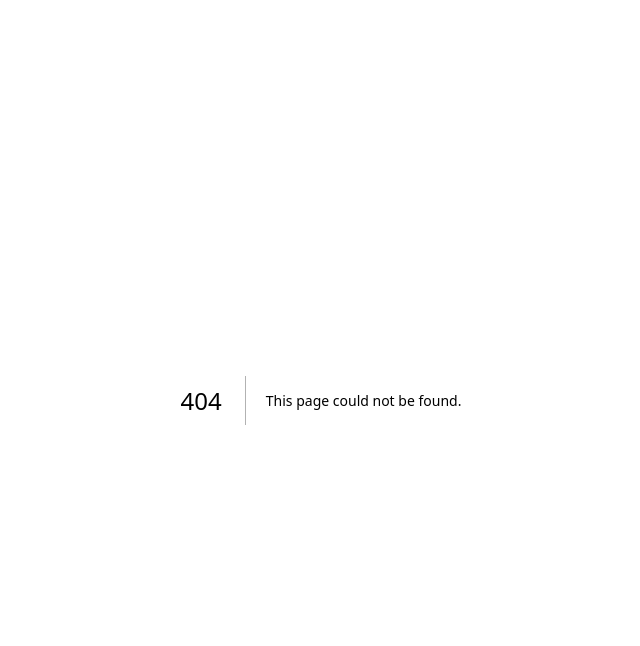
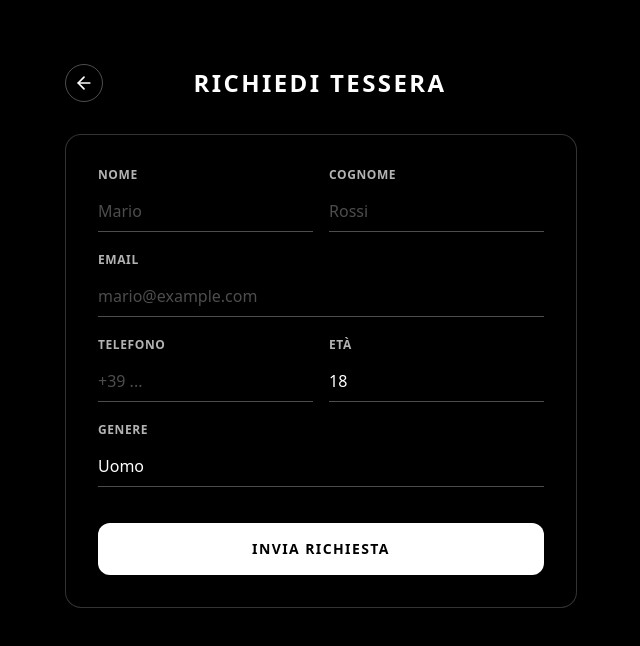
Before and after one commit to alexvandi/SchoolBreack, a Next.js app: page /request in a window 1280 px wide. Before the commit this address had no page. Shown: the top 646 px of the page, without its empty margins (319-959 px from the left). Built offline with nearby package versions, Linux system fonts and the light colour scheme.

Commit message:
Add request page and move admin link to footer

```diff
--- a/app/page.tsx
+++ b/app/page.tsx
@@ -6,7 +6,7 @@ export default function Home() {
     <div className="min-h-screen bg-background flex flex-col items-center justify-center p-6 relative">
       {/* Logo Section */}
       <div className="flex flex-col items-center mb-16 animate-fade-in">
-        <div className="relative w-24 h-24 mb-4">
+        <div className="relative w-24 h-24 mb-4 md:w-28 md:h-28">
           <Image
             src="/assets/Schoolbreak logo.PNG"
             alt="SchoolBreak"
@@ -15,7 +15,7 @@ export default function Home() {
             priority
           />
         </div>
-        <h1 className="text-xl font-heading font-bold text-foreground text-center tracking-[0.2em]">
+        <h1 className="text-xl md:text-2xl font-heading font-bold text-foreground text-center tracking-[0.2em]">
           SCHOOLBREAK
         </h1>
       </div>
@@ -23,15 +23,15 @@ export default function Home() {
       {/* Vertical Actions Stack */}
       <div className="w-full max-w-sm flex flex-col gap-5">
 
-        {/* Gestionale Button */}
+        {/* Request Card Button */}
         <Link
-          href="/admin"
+          href="/request"
           className="w-full bg-transparent border border-foreground text-foreground py-4 rounded-lg font-medium text-sm tracking-widest hover:bg-foreground hover:text-background transition-all duration-300 uppercase block text-center"
         >
           Richiedi la tua tessera ora
         </Link>
 
-        {/* Negozio Button */}
+        {/* Shop Login Button */}
         <Link
           href="/shop"
           className="w-full bg-transparent border border-foreground text-foreground py-4 rounded-lg font-medium text-sm tracking-widest hover:bg-foreground hover:text-background transition-all duration-300 uppercase block text-center"
@@ -56,6 +56,13 @@ export default function Home() {
         <span className="text-success text-xs tracking-widest font-bold">ATTIVO</span>
       </div>
 
+      {/* Admin Link (Footer) */}
+      <div className="absolute bottom-4 left-0 right-0 flex justify-center opacity-30 hover:opacity-100 transition-opacity">
+        <Link href="/admin" className="text-[10px] text-foreground uppercase tracking-widest">
+          Admin
+        </Link>
+      </div>
+
       {/* Star Decoration */}
       <div className="absolute bottom-8 right-8 text-foreground/20">
         <svg width="24" height="24" viewBox="0 0 24 24" fill="currentColor">
--- /dev/null
+++ b/app/request/page.tsx
@@ -0,0 +1,154 @@
+"use client";
+
+import { useState } from "react";
+import { useRouter } from "next/navigation";
+import { ArrowLeft, Send } from "lucide-react";
+import Link from "next/link";
+import { db, type User } from "@/lib/mockDb";
+
+export default function RequestPage() {
+    const router = useRouter();
+    const [success, setSuccess] = useState(false);
+    const [formData, setFormData] = useState({
+        name: "",
+        surname: "",
+        email: "",
+        phone: "",
+        age: 18,
+        gender: "Male"
+    });
+
+    const handleSubmit = (e: React.FormEvent) => {
+        e.preventDefault();
+
+        // Simulation of request submission
+        // In a real app we would save this to a "Requests" table
+        // For now we just show success
+
+        setTimeout(() => {
+            setSuccess(true);
+        }, 1000);
+    };
+
+    if (success) {
+        return (
+            <div className="min-h-screen bg-background flex flex-col items-center justify-center p-6 text-center animate-scale-in">
+                <div className="mb-6 p-6 border-2 border-foreground rounded-full text-foreground">
+                    <Send size={48} />
+                </div>
+                <h1 className="text-2xl md:text-3xl font-heading font-bold mb-2 text-foreground">Richiesta Inviata!</h1>
+                <p className="text-foreground/70 mb-8 text-base md:text-lg max-w-md">
+                    Abbiamo ricevuto la tua richiesta. Ti contatteremo presto via email per il ritiro della tessera.
+                </p>
+                <Link
+                    href="/"
+                    className="bg-foreground hover:bg-foreground/90 text-background px-8 py-4 rounded-lg font-bold transition-all hover:scale-[1.02]"
+                >
+                    Torna alla Home
+                </Link>
+            </div>
+        );
+    }
+
+    return (
+        <div className="min-h-screen bg-background flex flex-col items-center p-4 md:p-6">
+            <div className="w-full max-w-lg animate-slide-up mt-6 md:mt-10">
+                <div className="flex items-center justify-between mb-8">
+                    <Link href="/" className="p-2 border border-foreground/30 rounded-full hover:bg-foreground hover:text-background text-foreground transition-all">
+                        <ArrowLeft size={20} />
+                    </Link>
+                    <h1 className="text-xl md:text-2xl font-heading font-bold text-foreground tracking-widest uppercase">
+                        Richiedi Tessera
+                    </h1>
+                    <div className="w-10"></div>
+                </div>
+
+                <form onSubmit={handleSubmit} className="bg-background border border-foreground/20 p-6 md:p-8 rounded-2xl space-y-5 shadow-[0_0_20px_rgba(0,0,0,0.5)]">
+                    <div className="grid grid-cols-1 md:grid-cols-2 gap-4">
+                        <div>
+                            <label className="block text-xs uppercase tracking-wider font-bold mb-2 text-foreground/70">Nome</label>
+                            <input
+                                type="text"
+                                required
+                                className="w-full bg-transparent border-b border-foreground/30 py-2 text-foreground placeholder:text-foreground/30 focus:outline-none focus:border-foreground transition-all"
+                                placeholder="Mario"
+                                value={formData.name}
+                                onChange={e => setFormData({ ...formData, name: e.target.value })}
+                            />
+                        </div>
+                        <div>
+                            <label className="block text-xs uppercase tracking-wider font-bold mb-2 text-foreground/70">Cognome</label>
+                            <input
+                                type="text"
+                                required
+                                className="w-full bg-transparent border-b border-foreground/30 py-2 text-foreground placeholder:text-foreground/30 focus:outline-none focus:border-foreground transition-all"
+                                placeholder="Rossi"
+                                value={formData.surname}
+                                onChange={e => setFormData({ ...formData, surname: e.target.value })}
+                            />
+                        </div>
+                    </div>
+
+                    <div>
+                        <label className="block text-xs uppercase tracking-wider font-bold mb-2 text-foreground/70">Email</label>
+                        <input
+                            type="email"
+                            required
+                            className="w-full bg-transparent border-b border-foreground/30 py-2 text-foreground placeholder:text-foreground/30 focus:outline-none focus:border-foreground transition-all"
+                            placeholder="mario@example.com"
+                            value={formData.email}
+                            onChange={e => setFormData({ ...formData, email: e.target.value })}
+                        />
+                    </div>
+
+                    <div className="grid grid-cols-1 md:grid-cols-2 gap-4">
+                        <div>
+                            <label className="block text-xs uppercase tracking-wider font-bold mb-2 text-foreground/70">Telefono</label>
+                            <input
+                                type="tel"
+                                className="w-full bg-transparent border-b border-foreground/30 py-2 text-foreground placeholder:text-foreground/30 focus:outline-none focus:border-foreground transition-all"
+                                placeholder="+39 ..."
+                                value={formData.phone}
+                                onChange={e => setFormData({ ...formData, phone: e.target.value })}
+                            />
+                        </div>
+                        <div>
+                            <label className="block text-xs uppercase tracking-wider font-bold mb-2 text-foreground/70">Età</label>
+                            <input
+                                type="number"
+                                required
+                                min={10} max={100}
+                                className="w-full bg-transparent border-b border-foreground/30 py-2 text-foreground placeholder:text-foreground/30 focus:outline-none focus:border-foreground transition-all"
+                                placeholder="18"
+                                value={formData.age}
+                                onChange={e => setFormData({ ...formData, age: Number(e.target.value) })}
+                            />
+                        </div>
+                    </div>
+
+                    <div>
+                        <label className="block text-xs uppercase tracking-wider font-bold mb-2 text-foreground/70">Genere</label>
+                        <select
+                            className="w-full bg-background border-b border-foreground/30 py-2 text-foreground focus:outline-none focus:border-foreground transition-all appearance-none"
+                            value={formData.gender}
+                            onChange={e => setFormData({ ...formData, gender: e.target.value })}
+                        >
+                            <option value="Male">Uomo</option>
+                            <option value="Female">Donna</option>
+                            <option value="Other">Altro</option>
+                        </select>
+                    </div>
+
+                    <div className="pt-4">
+                        <button
+                            type="submit"
+                            className="w-full bg-foreground text-background py-4 rounded-lg font-bold text-sm tracking-widest uppercase hover:opacity-90 transition-all active:scale-[0.98]"
+                        >
+                            Invia Richiesta
+                        </button>
+                    </div>
+                </form>
+            </div>
+        </div>
+    );
+}
```
